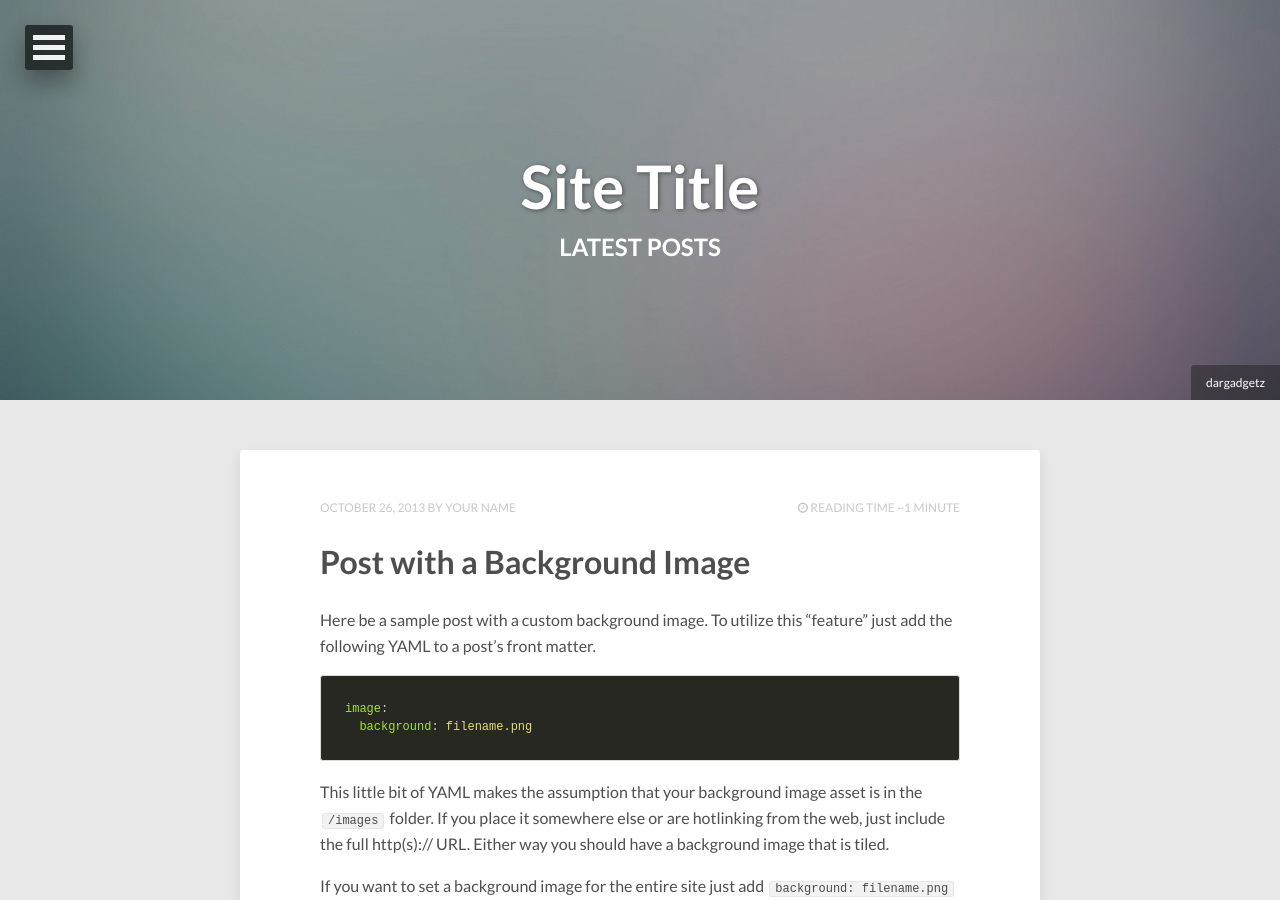
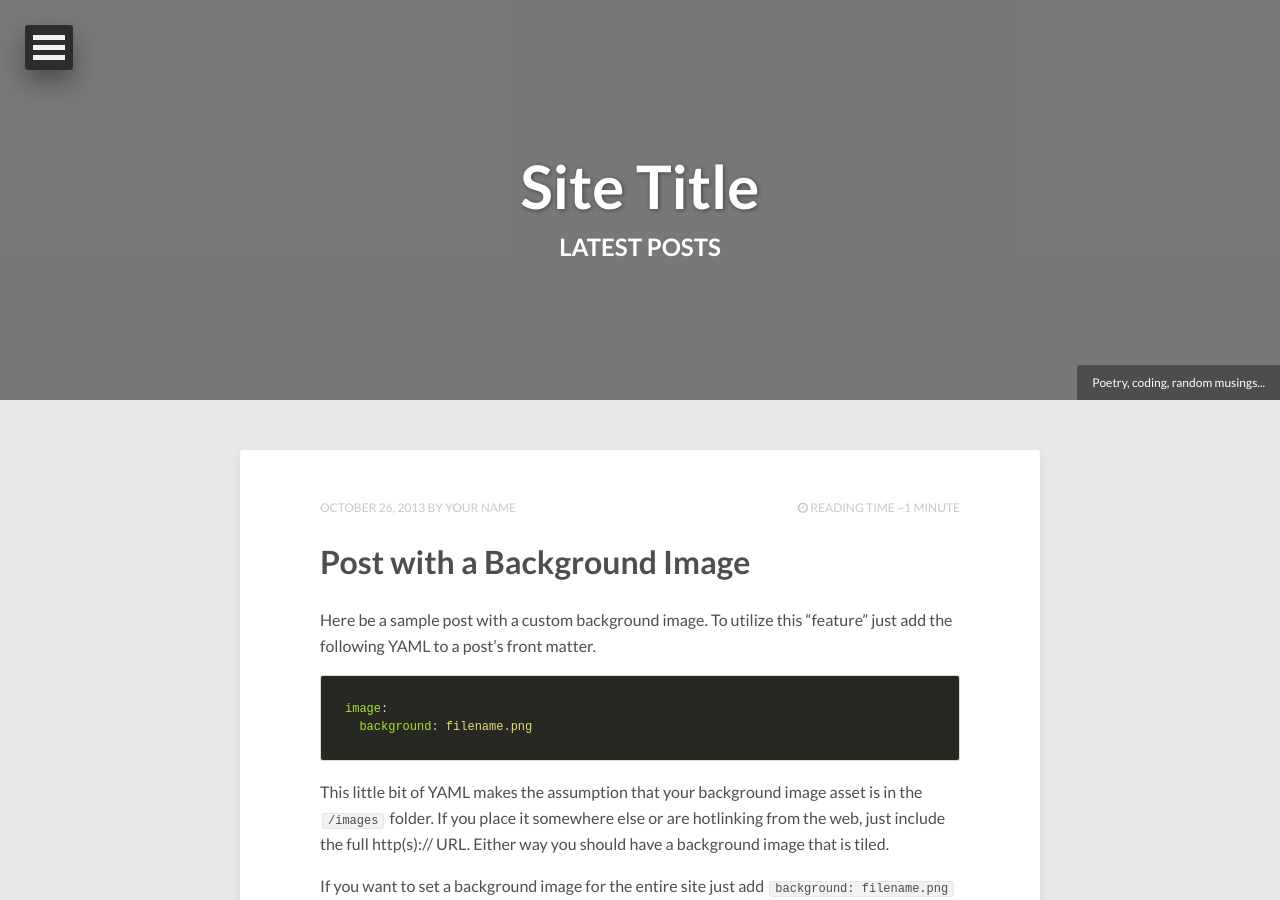
Before and after one commit to koderjoker/blog, a Jekyll site: the page built from index.html, in a window 1280 px wide and 900 px high. Built offline with Jekyll 4.4.1, drawn with Linux system fonts in a browser that asks for light colours; nearby versions of some CDN libraries; the list of posts is cut into pages by our own code.

Commit message:
Remove head image

```diff
--- a/index.html
+++ b/index.html
@@ -1,13 +1,13 @@
 ---
 layout: post-index
 title: Latest Posts
-description: "Describe this nonsense."
+description: "Poetry, coding, random musings..."
 tags: [Jekyll, theme, themes, responsive, blog, modern]
 comments: false
 image:
-  feature: abstract-1.jpg
-  credit: dargadgetz
-  creditlink: http://www.dargadgetz.com/ios-7-abstract-wallpaper-pack-for-iphone-5-and-ipod-touch-retina/
+  feature: none
+  credit: Poetry, coding, random musings...
+  creditlink:
 ---
 
 {% for post in paginator.posts %}
```
